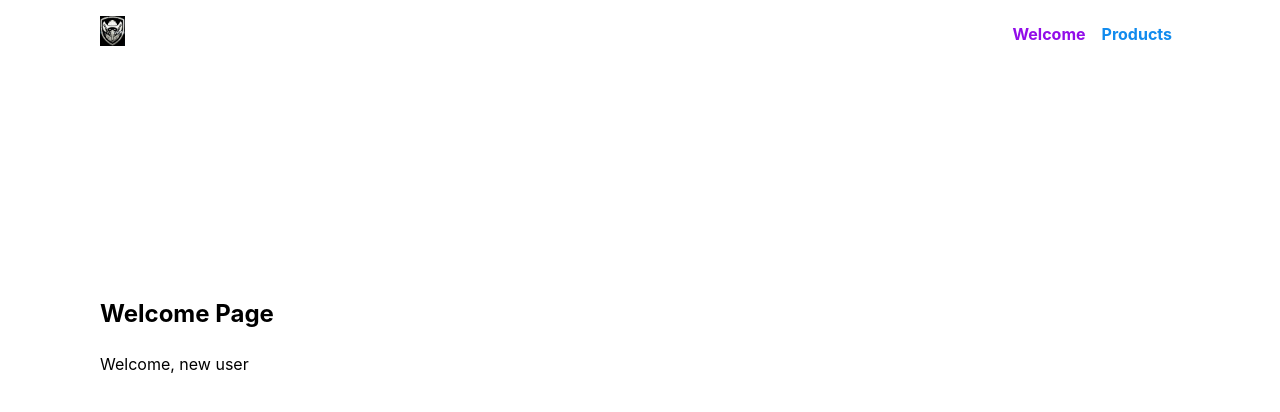
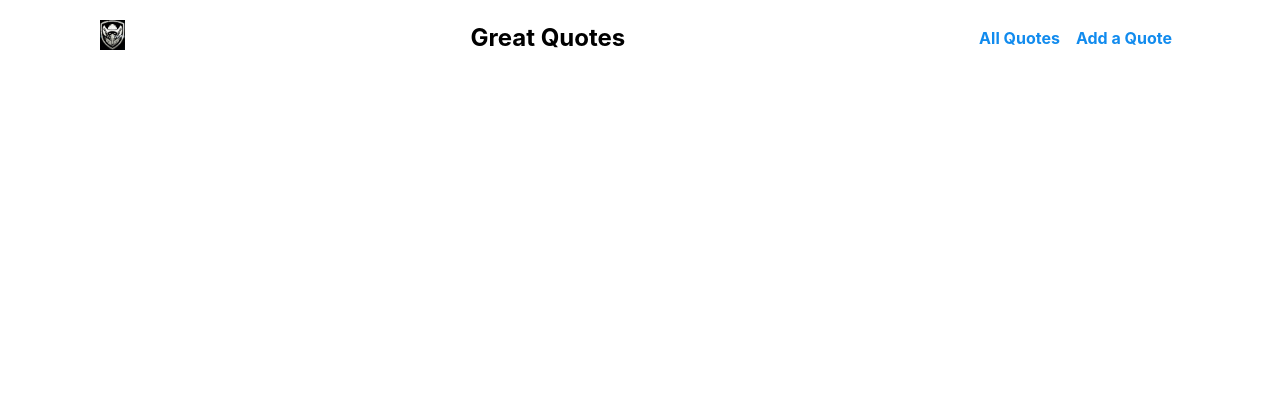
Before and after one commit to aindriu80/academind-react-routes, a React (Create React App) app: page /welcome/new-user in a window 1280 px wide. Shown: the top 412 px of the page. Built offline with nearby package versions, Linux system fonts and the light colour scheme.

Commit message:
Creating a Quotes app with routes

```diff
--- a/src/App.js
+++ b/src/App.js
@@ -1,37 +1,34 @@
 import './mvp.css'
+
 import { Route, Switch, Redirect } from 'react-router-dom'
 
-import Welcome from './pages/Welcome'
-import Products from './pages/Products'
-import MainHeader from './components/MainHeader'
-import ProductDetail from './pages/ProductDetail'
+import MainHeader from './components/UI/MainHeader'
+
+import AllQuotes from './pages/AllQuotes'
+import QuoteDetail from './pages/QuoteDetail'
+import NewQuote from './pages/NewQuote'
 
 function App() {
   return (
-    <div>
+    <>
       <MainHeader />
-      <main>
-        <Switch>
-          <Route path="/" exact>
-            <Redirect to="/welcome" />
-          </Route>
-          <Route path="/welcome">
-            <Welcome />
-          </Route>
-          <Route path="/products" exact>
-            <Products />
-          </Route>
-          <Route path="/products/:productId">
-            <ProductDetail />
-          </Route>
-        </Switch>
-      </main>
-    </div>
+      <Switch>
+        <Route path="/quotes" exact>
+          <AllQuotes />
+        </Route>
+
+        <Route path="/quotes/:quoteId" exact>
+          <QuoteDetail />
+        </Route>
+
+        <Route path="/new-quote" exact>
+          <NewQuote />
+        </Route>
+      </Switch>
+    </>
   )
 }
 
 export default App
 
-// https://localhost:8000/welcome => Welcome Components
-// https://localhost:8000/products => Products Components
-// https://localhost:8000/product-detail/product-1
+1
--- a/src/components/MainHeader.js
+++ b/src/components/UI/MainHeader.js
@@ -1,5 +1,5 @@
 import { NavLink } from 'react-router-dom'
-import classes from '../mvp.css'
+import classes from '../../mvp.css'
 const MainHeader = () => {
   return (
     <header>
@@ -7,14 +7,15 @@ const MainHeader = () => {
         <a href="/">
           <img src="../moh3.gif" alt="searchcode small logo" height="30"></img>
         </a>
+        <h2>Great Quotes</h2>
         <ul>
           <li>
-            <NavLink activeClassName={classes.active} to="/welcome">
-              Welcome
+            <NavLink activeClassName={classes.active} to="/quotes">
+              All Quotes
             </NavLink>
           </li>
           <li>
-            <NavLink to="/products">Products</NavLink>
+            <NavLink to="/new-quote">Add a Quote</NavLink>
           </li>
         </ul>
       </nav>
--- /dev/null
+++ b/src/pages/AllQuotes.js
@@ -0,0 +1,4 @@
+const AllQuotes = () => {
+  return <h1>All Quotes</h1>
+}
+export default AllQuotes
--- /dev/null
+++ b/src/pages/NewQuote.js
@@ -0,0 +1,4 @@
+const NewQuote = () => {
+  return <h1>New Quote</h1>
+}
+export default NewQuote
--- a/src/pages/ProductDetail.js
+++ b/src/pages/ProductDetail.js
@@ -5,10 +5,10 @@ const ProductDetail = () => {
   console.log(params.productId)
 
   return (
-    <sectionY>
+    <section>
       <h1>Product Detail</h1>
       <h2>{params.productId}</h2>
-    </sectionY>
+    </section>
   )
 }
 
--- /dev/null
+++ b/src/pages/QuoteDetail.js
@@ -0,0 +1,4 @@
+const QuoteDetail = () => {
+  return <h1>Quote Detail</h1>
+}
+export default QuoteDetail
--- a/src/pages/Welcome.js
+++ b/src/pages/Welcome.js
@@ -1,12 +1,12 @@
 import { Route } from 'react-router-dom'
 const Welcome = () => {
   return (
-    <sectionY>
+    <section>
       <h2>Welcome Page</h2>
       <Route path="/welcome/new-user">
         <p>Welcome, new user</p>
       </Route>
-    </sectionY>
+    </section>
   )
 }
 
```
